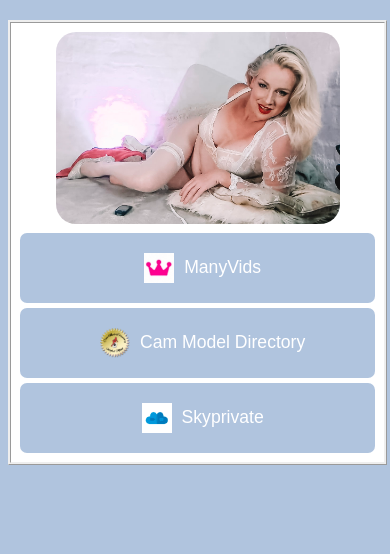
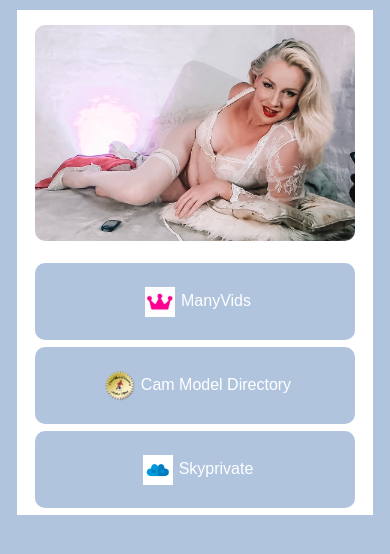
Before and after one commit to vitaduplez/links, a plain HTML site: page index.html in a window 390 px wide. Drawn offline with Linux system fonts and the light colour scheme; a web font is replaced by a local one.

Commit message:
Update style.css

```diff
--- a/style.css
+++ b/style.css
@@ -1,59 +1,100 @@
+body{
+		background-color: lightsteelblue;
+		text-align: center;
+	}
+.card{
+	background-color: white;
+}
+.pic{
+	border-radius: 10px;
+    margin-top: 15px;
+    margin-bottom: 18px;
+}
+button{
+	background-color: lightsteelblue;
+	color: white;
+	border-style: none;
+	border-radius: 10px;
+}
+	.card{
+		width: 80%;
+		margin: 10px auto 10px auto;
+	}
+	.pic{
+    width: 40%;
+    margin-top: 15px;
+    margin-bottom: 18px;
 
+	}
+	.icon{
+    width: 30px;
+    vertical-align: middle;
+    margin-top: 6px;
+    margin-right: 6px;
+    margin-bottom: 6px;
+    margin-left: 6px;
 
-.card{
-    width: 95%;
-    min-width:250px;
-    background-color: white;
-    margin: 20px auto 20px auto;
-    padding-top: 9px;
-    padding-right: 9px;
-    padding-bottom: 9px;
-    padding-left: 9px;
-    border-style: ridge;
-	max-width: 800px;
+	}
+	button{
+	vertical-align: middle;
+    width: 80%;
+    height: 77px;
+    margin-bottom: 7px;
+		font-size: 1.5em;
+	}
 
+@media (max-width: 1004px){
+
+	.card{
+		width: 80%;
+		margin: 10px auto 10px auto;
+	}
+	.pic{
+    width: 40%;
+    margin-top: 15px;
+    margin-bottom: 18px;
+
+	}
+	.icon{
+    width: 30px;
+    vertical-align: middle;
+    margin-top: 6px;
+    margin-right: 6px;
+    margin-bottom: 6px;
+    margin-left: 6px;
+
+	}
+	button{
+	vertical-align: middle;
+    width: 80%;
+    height: 77px;
+    margin-bottom: 7px;
+		font-size: 1.5em;
+	}
 }
 
-.pic{
-    width: 80%;
-    height: auto;
-  max-width:750px;
-    border-radius: 20px;
-
-    border-spacing: 5px 5px;
-
-
+@media (max-width: 411px){
+	.card{
+		width: 95%;
+	}
+	.pic{
+		width:90%;
+	}
+	button{
+		width: 90%;
+		font-size: 1em;
+	}
 }
 
-.icon{
+@media (max-width: 213px){
+		.card{
+		width: 300px;
+	}
+	.pic{
+		width:280px;
+	}
+	button{
+		width: 280px;
 
-	width: 30px;
-	height: auto;
-	vertical-align: middle;
-    margin: 10px;
+	}
 }
-
-.content{
-text-align: center;
-  width: 100%;
-
-}
-
-body{
-    background-color: lightsteelblue;
-}
-button{
-   text-align:center;
-    max-height: 100px;
-    background-color:lightsteelblue;
-    border-radius: 7px;
-    border: none;
-    margin: 5px 0 0 0;
-    color: white;
-    font-family: dazzle-unicase, sans-serif;
-    font-size: 1.1em;
-
-    padding: 10px;
-    width: 100%;
-    min-width:250px;
-}
```
